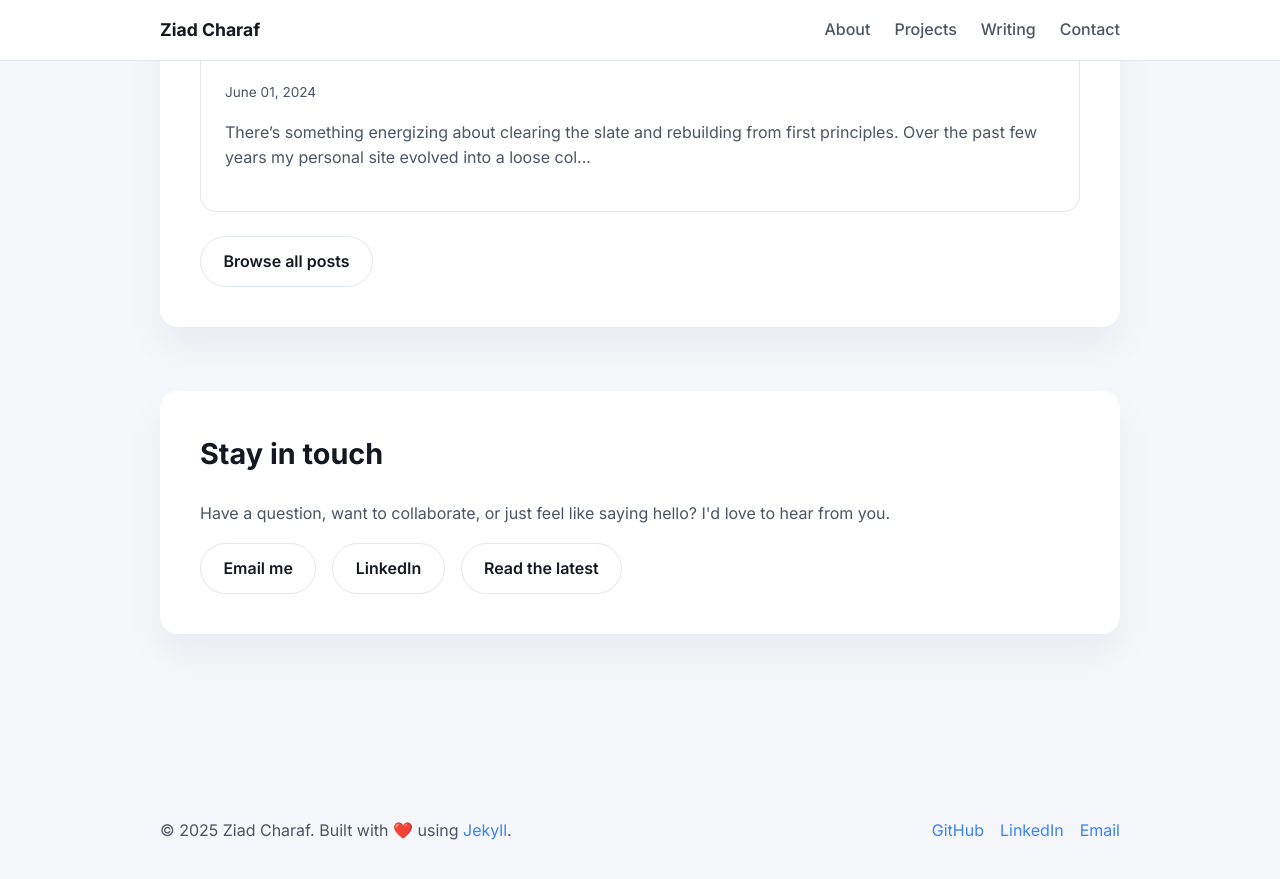
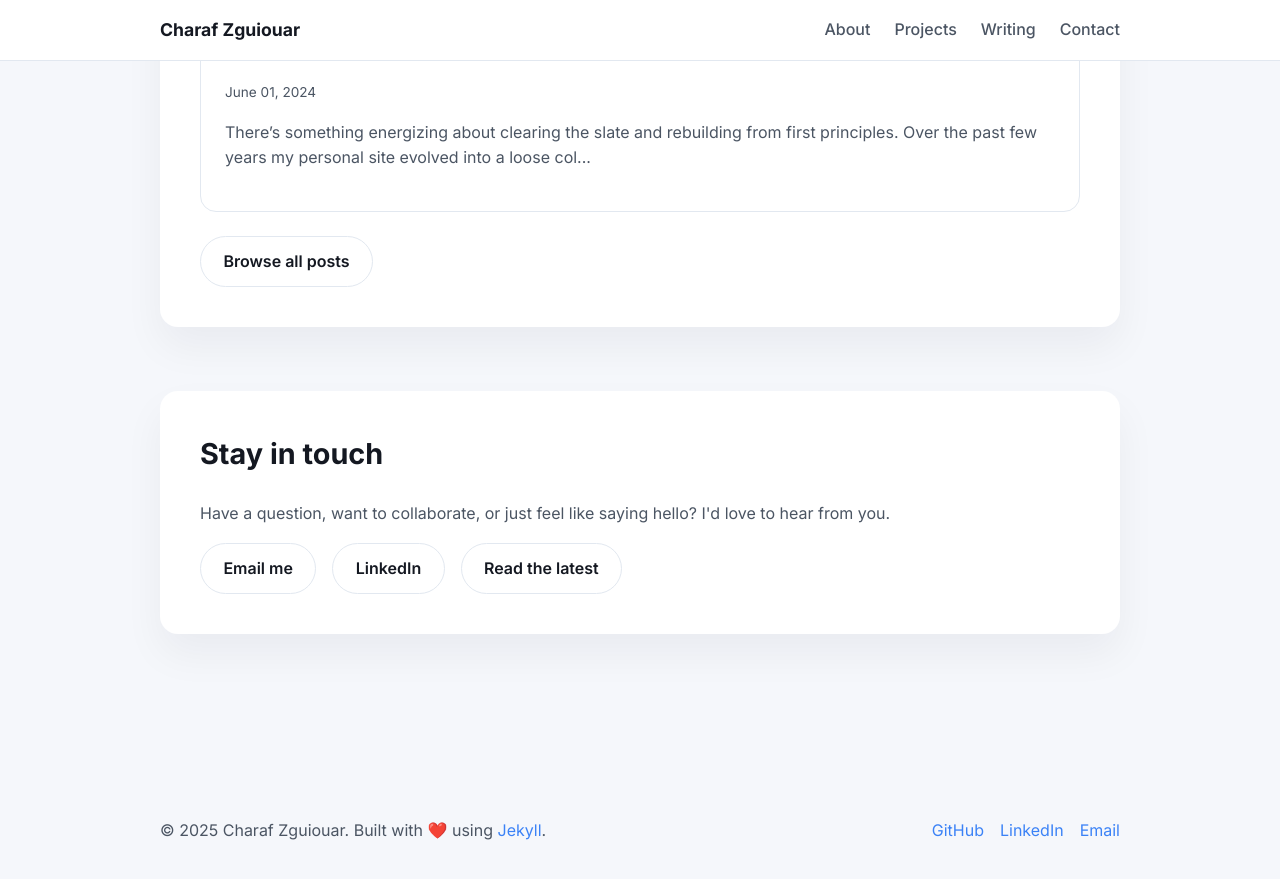
Before and after one commit to zgcharaf/zgcharaf.github.io, a Jekyll site: the page built from index.html, in a window 1280 px wide and 900 px high, scrolled down 1670 px. Shown: the top 879 px of the window. Built offline with Jekyll 4.4.1, drawn with Linux system fonts in a browser that asks for light colours.

Commit message:
Update personal details in _config.yml

```diff
--- a/_config.yml
+++ b/_config.yml
@@ -1,10 +1,10 @@
-title: Ziad Charaf
+title: Charaf Zguiouar
 description: Personal website and writing hub for research, projects, and notes.
 baseurl: ""
 url: ""
-email: hello@ziadcharaf.com
+email: Zgcharaf@gmail.com
 github_username: zgcharaf
-linkedin_username: ziad-charaf
+linkedin_username: Charaf ZGUIOUAR
 permalink: pretty
 collections:
   posts:
```
